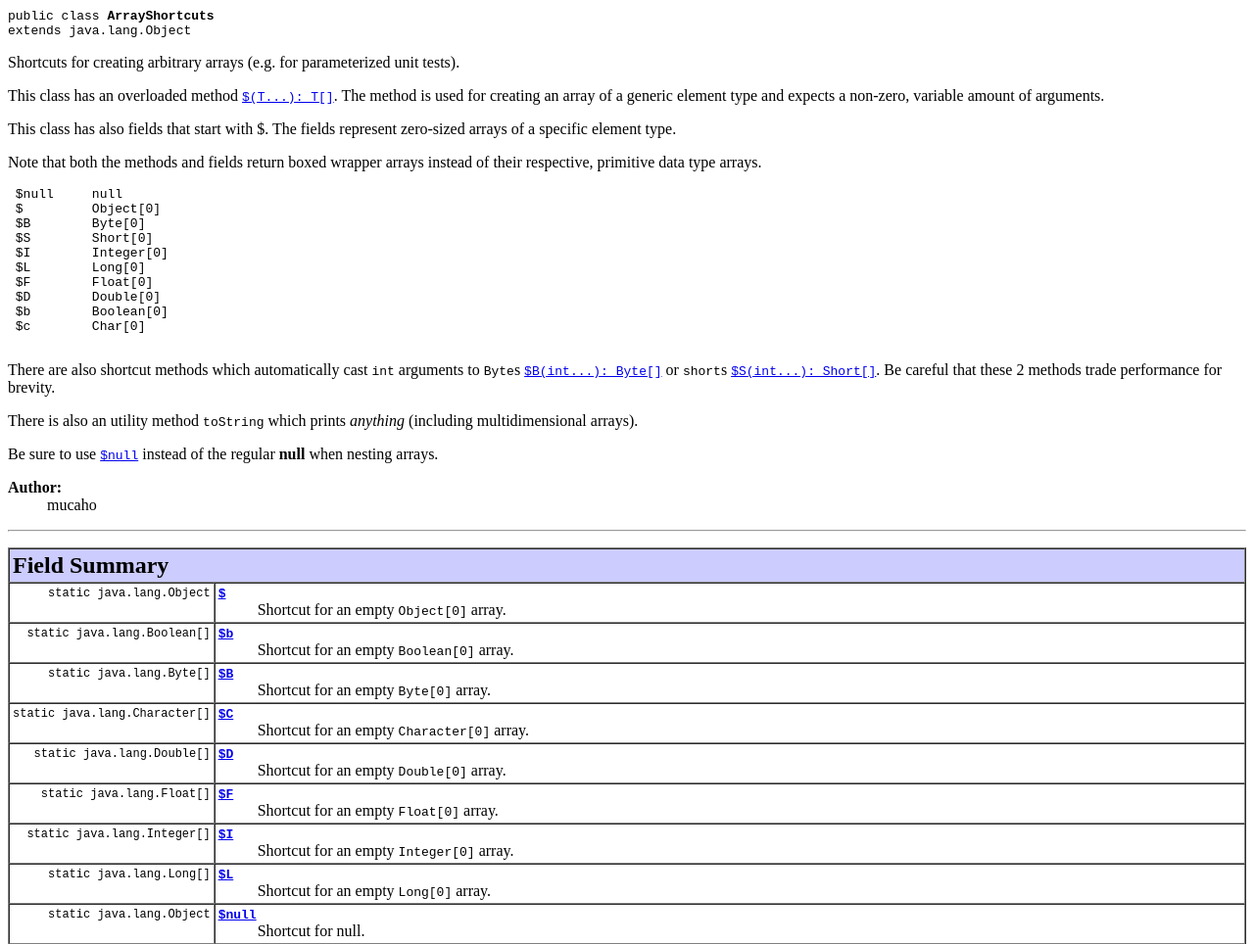
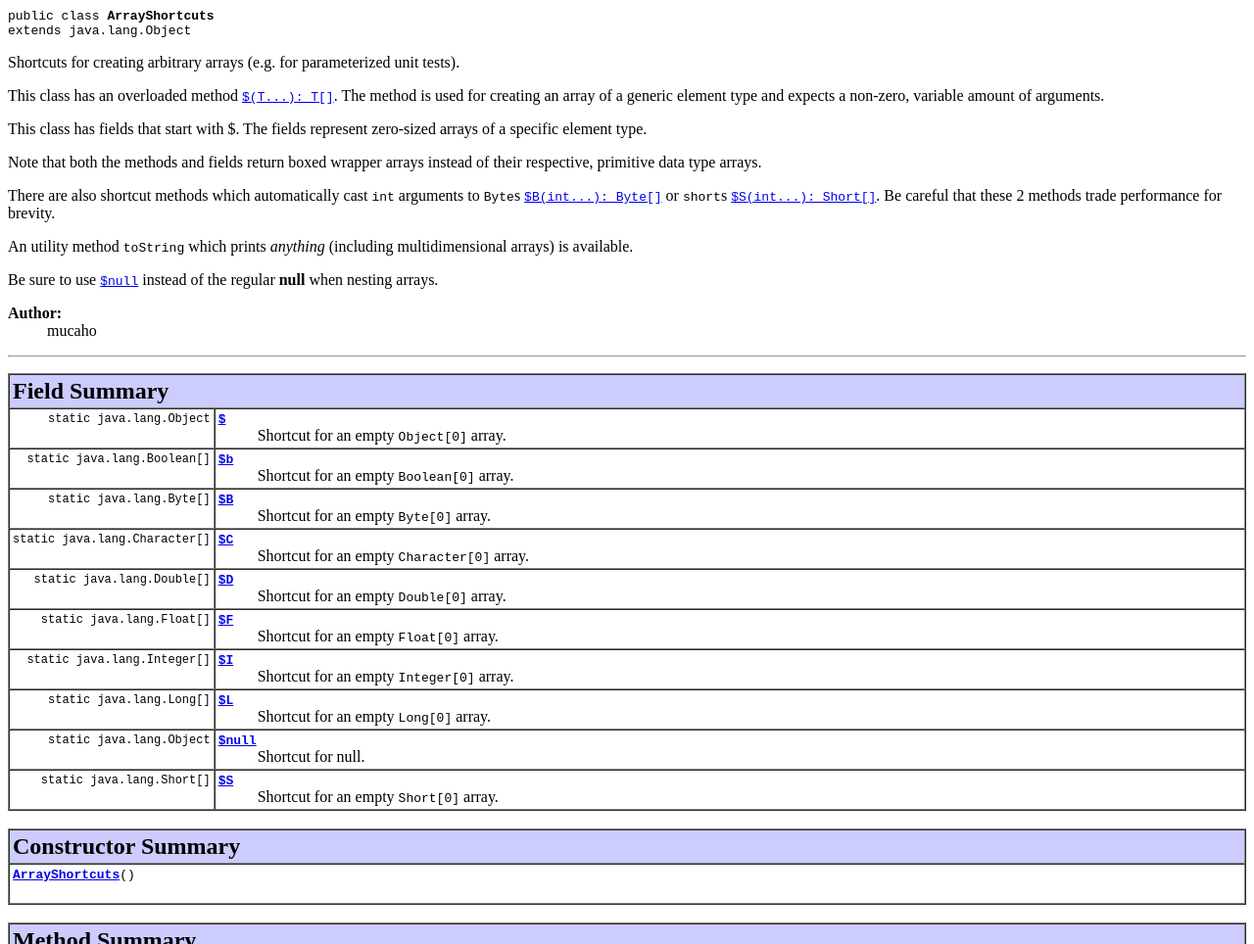
Before and after one commit to mucaho/JArrayLiterals, a plain HTML site: page index.html in a window 1280 px wide. Shown: the part 136-1100 px from the top of the page at 98% size. Drawn offline with Linux system fonts and the light colour scheme.

Commit message:
Update index.html

```diff
--- a/index.html
+++ b/index.html
@@ -45,30 +45,19 @@ Shortcuts for creating arbitrary arrays (e.g. for parameterized unit tests).
  The method is used for creating an array of a generic element type and expects a non-zero,
  variable amount of arguments.
  <p>
- This class has also fields that start with $.  The fields represent zero-sized
+ This class has fields that start with $.  The fields represent zero-sized
  arrays of a specific element type.
  <p>
  Note that both the methods and fields return boxed wrapper arrays instead of their respective,
  primitive data type arrays.
- <pre>
- <code>$null</code>     <code>null</code>
- <code>$</code>         <code>Object[0]</code>
- <code>$B</code>        <code>Byte[0]</code>
- <code>$S</code>        <code>Short[0]</code>
- <code>$I</code>        <code>Integer[0]</code>
- <code>$L</code>        <code>Long[0]</code>
- <code>$F</code>        <code>Float[0]</code>
- <code>$D</code>        <code>Double[0]</code>
- <code>$b</code>        <code>Boolean[0]</code>
- <code>$c</code>        <code>Char[0]</code>
- </pre>
+ <p>
  There are also shortcut methods which automatically cast <code>int</code> arguments to
  <code>Byte</code>s <A HREF="#$B(int...)"><CODE><code><T>$B(int...): Byte[]</code></CODE></A> or
  <code>short</code>s <A HREF="#$S(int...)"><CODE><code><T>$S(int...): Short[]</code></CODE></A>.
  Be careful that these 2 methods trade performance for brevity.
  <p>
- There is also an utility method <CODE>toString</CODE> which prints
- <i>anything</i> (including multidimensional arrays).
+ An utility method <CODE>toString</CODE> which prints
+ <i>anything</i> (including multidimensional arrays) is available.
  <p>
  Be sure to use <A HREF="#$null"><CODE>$null</CODE></A> instead of the regular <b>null</b>
  when nesting arrays.
```
